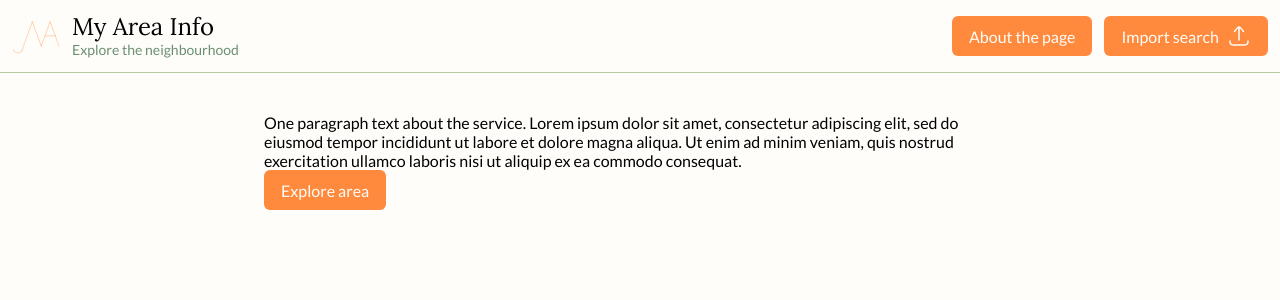
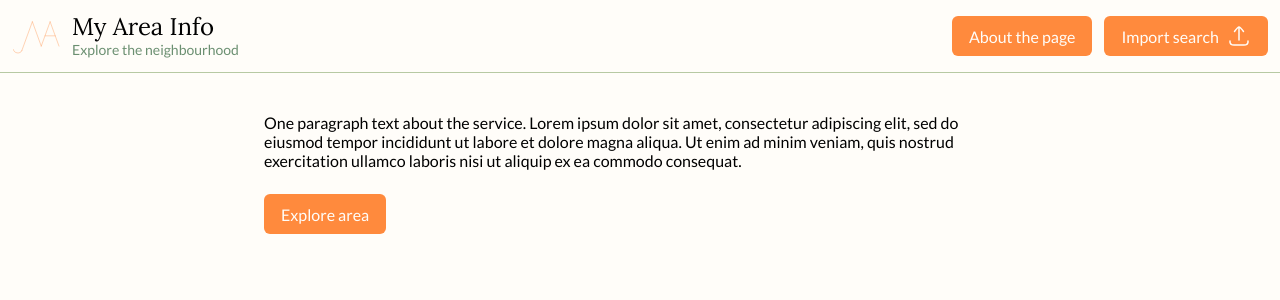
Before and after one commit to Kilppar1/my-area-info, a Next.js app: page / in a window 1280 px wide. Shown: the top 300 px of the page. Built offline with nearby package versions, Linux system fonts and the light colour scheme.

Commit message:
Edited default content gaps

```diff
--- a/src/app/globals.css
+++ b/src/app/globals.css
@@ -60,6 +60,11 @@ main {
   max-width: 800px;
   margin: 0 auto;
   padding: 40px 24px;
+
+  display: flex;
+  flex-direction: column;
+  align-items: flex-start;
+  gap: 24px;
 }
 
 /*Button styles*/
--- a/src/app/page.tsx
+++ b/src/app/page.tsx
@@ -3,17 +3,15 @@ import Link from "next/link";
 export default function Home() {
   return (
     <main>
-      <div>
       <p>
         One paragraph text about the service. Lorem ipsum dolor sit amet,
-          consectetur adipiscing elit, sed do eiusmod tempor incididunt ut
-          labore et dolore magna aliqua. Ut enim ad minim veniam, quis nostrud
+        consectetur adipiscing elit, sed do eiusmod tempor incididunt ut labore
+        et dolore magna aliqua. Ut enim ad minim veniam, quis nostrud
         exercitation ullamco laboris nisi ut aliquip ex ea commodo consequat.
       </p>
       <Link href="/results" className="btn btn-primary">
         Explore area
       </Link>
-      </div>
     </main>
   );
 }
```
Lines whose indentation alone changed are shown as unchanged.
